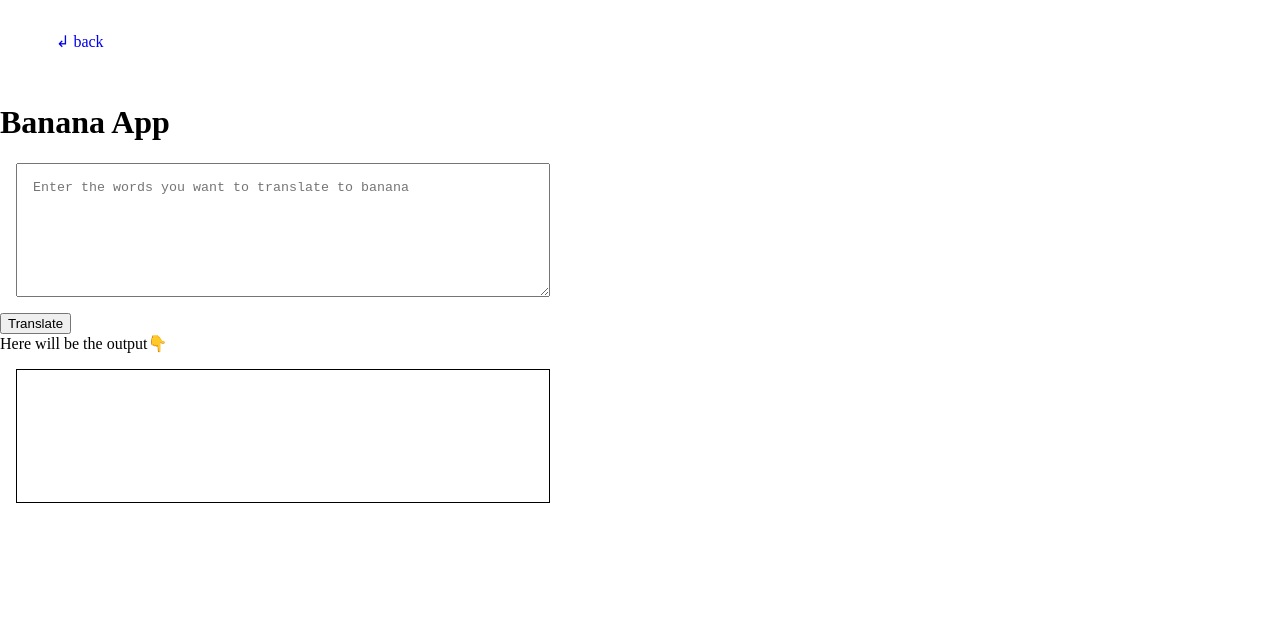
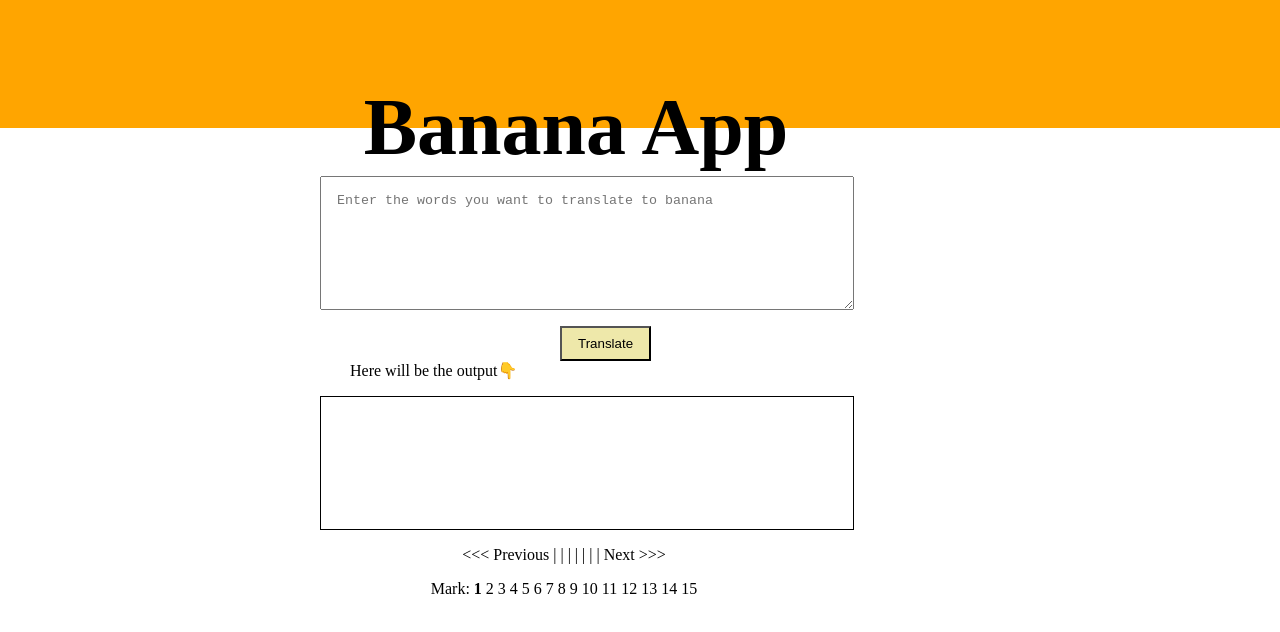
Before and after one commit to nuhakhangr8/Banana-speak, a plain HTML site: page index.html in a window 1280 px wide. Drawn offline with Linux system fonts and the light colour scheme.

Commit message:
adding more style

```diff
--- a/index.html
+++ b/index.html
@@ -5,26 +5,48 @@
     <meta http-equiv="X-UA-Compatible" content="IE=edge">
     <meta name="viewport" content="width=device-width, initial-scale=1.0">
     <title>talk banana</title>
-    <link rel="stylesheet" href="style.css">
+    <link rel="stylesheet" href="/style.css">
 </head>
 <body>
-    <nav class="navigation container">
-        <ul>
-            <li>
-                <a class="link" href="https://nuhakhangr8.netlify.app/projects.html">↲ back </a>
-            </li>
-        </ul>
+    <nav>
+    <header>
+        <h1 class="hero">Banana App</h1>
+    </header>
     </nav>
-    <h1>Banana App</h1>
     <textarea id="txt-input" placeholder="Enter the words you want to translate to banana"></textarea>
 
 
     <button id="btn-translate">Translate</button>
 
-    <div>Here will be the output👇</div>
+    <div class="text">Here will be the output👇</div>
     <div id="output"></div>
 
+    <ul class="list">
+        <li><a class="link"href="https://replit.com/@NuhaKhan/mark-1-About-me-quiz?embed=1&output=1#index.js"> <<< Previous</a>
+            <span>| | | | | | | </span><a class="link"href="https://speaketh-shakespeare.netlify.app/"> Next >>></a>
+        </li>
+    </ul>
+    <ul>
 
+        <li class="mark-li">
+            <span>Mark:</span>
+            <a href="https://replit.com/@NuhaKhan/mark2-AOT-quiz?embed=1&output=1" class="marklink link-active">1</a>
+            <a href="https://replit.com/@NuhaKhan/mark-1-About-me-quiz?embed=1&output=1#index.js" class="marklink">2</a>
+            <a href="https://github.com/nuhakhangr8?tab=repositories" class="marklink">3</a>
+            <a href="https://nuhakhangr8.netlify.app/" class="marklink">4</a>
+            <a href="https://nuhakhangr8.netlify.app/blogs.html" class="marklink">5</a>
+            <a href="https://speak-banana-despicable-me.netlify.app/" class="marklink">6</a>
+            <a href="https://speaketh-shakespeare.netlify.app/" class="marklink">7</a>
+            <a href="https://20m34.csb.app/" class="marklink">8</a>
+            <a href="https://2l1qf.csb.app/" class="marklink">9</a>
+            <a href="https://cash-dispenser.netlify.app/" class="marklink">10</a>
+            <a href="https://lucky-me.netlify.app/" class="marklink">11</a>
+            <a href="https://triangles-are-fun.netlify.app/" class="marklink">12</a>
+            <a href="https://shubh-palindrome.netlify.app/" class="marklink">13</a>
+            <a href="https://profit-or-loss-calculator.netlify.app/" class="marklink">14</a>
+            <a href="https://nuhakhangr8.netlify.app/blogs.html" class="marklink">15</a>
+        </li>
+    </ul>
     <script src="/app.js" type="text/javascript"></script>
 
 </body>
--- a/style.css
+++ b/style.css
@@ -8,7 +8,9 @@ textarea{
     padding: 1rem;
     padding-left: 1rem;
     margin: 1rem;
-
+    margin-top: 3rem;
+    margin-left: 25%;
+    ;
 }
 #output{
     width: 500px;
@@ -18,7 +20,7 @@ textarea{
     padding-left: 1rem;
     margin: 1rem;
     border: 1px solid black;
-
+    margin-left: 25%;
 }
 nav{
 
@@ -31,5 +33,47 @@ ul{
 }
 .link{
     text-decoration: none;
-    text-align: left;
+    text-align: center;
+    color:black;
 }
+.hero{
+    text-align: center;
+    font-size: 5rem;
+    margin-right: 8rem;
+}
+nav{
+    background-color: orange;
+    padding: 1rem;
+    margin:auto;
+    height: 6rem;
+}
+
+button{
+    text-align: center;
+    padding: 0.5rem;
+    padding-left: 1rem;
+    padding-right: 1rem;
+    margin-left:35rem;
+
+    background-color: palegoldenrod;
+}
+
+.text{
+    margin-left: 350px;
+
+}
+.list{
+    text-align: center;
+    margin-right: 12rem;
+}
+.mark-li{
+    text-align: center;
+    margin-right: 12rem;
+}
+.marklink{
+    text-decoration: none;
+    color: black;
+}
+.link-active{
+    font-weight: bold;
+}
```
